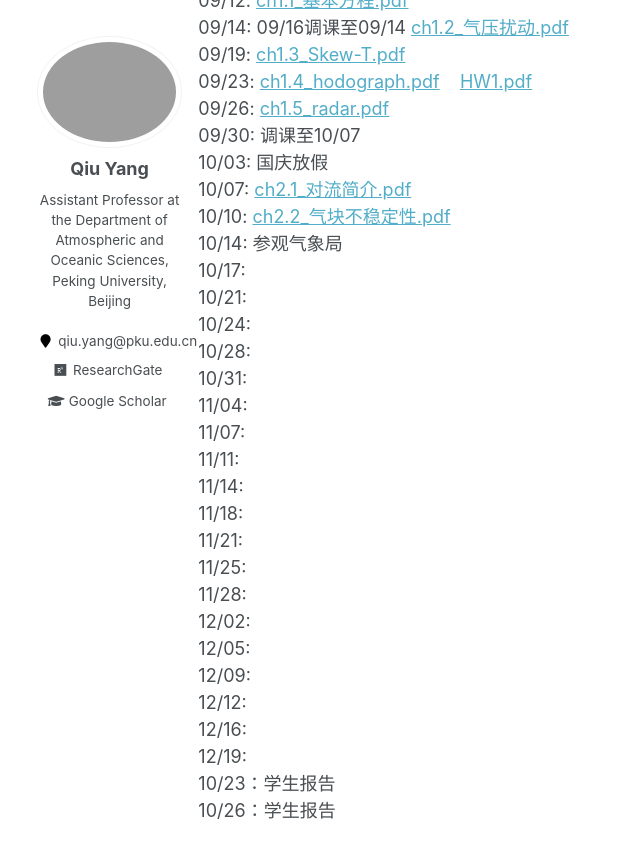
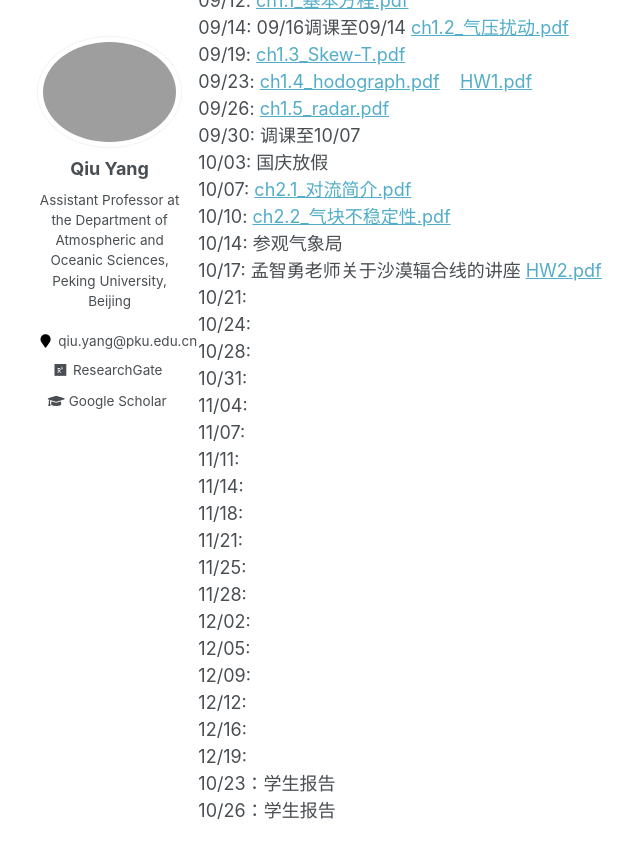
Before and after one commit to qiuyang50/qiuyang50.github.io, a Jekyll site: the page built from _pages/mesoscale_2024fall.md, in a window 1280 px wide and 900 px high, scrolled down 368 px. Shown: the top 858 px of the window, without its empty margins (127-767 px from the left). Built offline with Jekyll 4.4.1, drawn with Linux system fonts in a browser that asks for light colours.

Commit message:
Update mesoscale_2024fall.md

```diff
--- a/_pages/mesoscale_2024fall.md
+++ b/_pages/mesoscale_2024fall.md
@@ -22,7 +22,7 @@ filename: modeling_2024fall.md
 10/07: <a href="https://qiuyang50.github.io/files/mesoscale_2024fall/ch2.1_对流简介.pdf">ch2.1_对流简介.pdf</a>
 10/10: <a href="https://qiuyang50.github.io/files/mesoscale_2024fall/ch2.2_气块不稳定性.pdf">ch2.2_气块不稳定性.pdf</a>
 10/14: 参观气象局
-10/17:
+10/17: 孟智勇老师关于沙漠辐合线的讲座 <a href="https://qiuyang50.github.io/files/mesoscale_2024fall/HW2.pdf">HW2.pdf</a>
 10/21:
 10/24:
 10/28:
```
